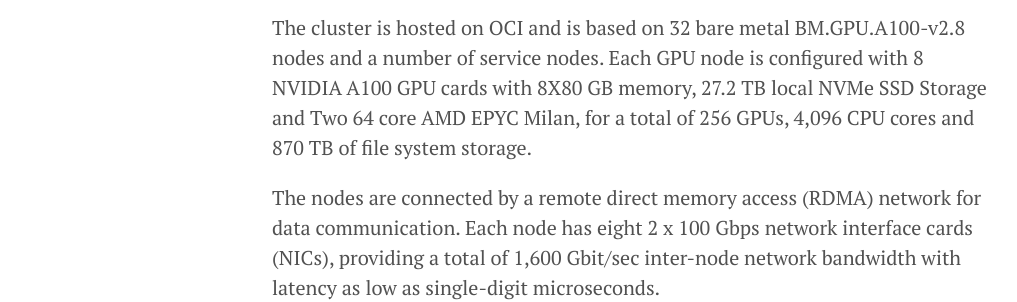
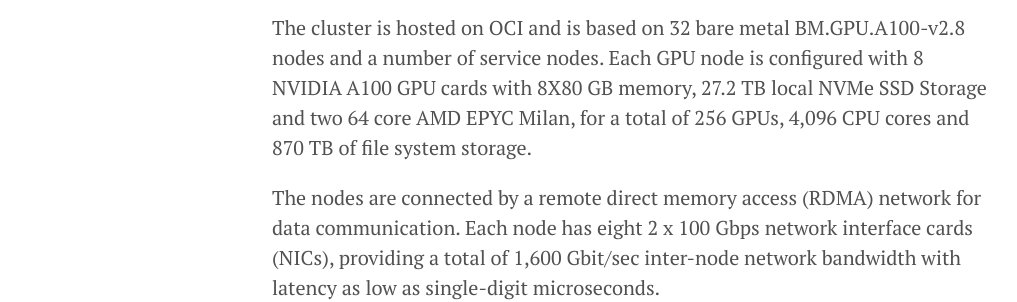
Before and after one commit to centerforaisafety/cluster-docs-old, a Jekyll site: the page built from _posts/2023-05-03-cais-cluster-documentation.md, in a window 1280 px wide and 900 px high, scrolled down 1156 px. Shown: the part 246-548 px from the top of the window, without its empty margins (8-1025 px from the left). Built offline with Jekyll 4.4.1, drawn with Linux system fonts in a browser that asks for light colours.

```diff
--- a/_posts/2023-05-03-cais-cluster-documentation.md
+++ b/_posts/2023-05-03-cais-cluster-documentation.md
@@ -44,7 +44,7 @@ title: Welcome to the Center for AI Safety Cluster
 
 # Cluster Overview
 
-The cluster is hosted on OCI and is based on 32 bare metal BM.GPU.A100-v2.8 nodes and a number of service nodes. Each GPU node is configured with 8 NVIDIA A100 GPU cards with 8X80 GB memory, 27.2 TB local NVMe SSD Storage and Two 64 core AMD EPYC Milan, for a total of 256 GPUs, 4,096 CPU cores and 870 TB of file system storage.
+The cluster is hosted on OCI and is based on 32 bare metal BM.GPU.A100-v2.8 nodes and a number of service nodes. Each GPU node is configured with 8 NVIDIA A100 GPU cards with 8X80 GB memory, 27.2 TB local NVMe SSD Storage and two 64 core AMD EPYC Milan, for a total of 256 GPUs, 4,096 CPU cores and 870 TB of file system storage.
 
 The nodes are connected by a remote direct memory access (RDMA) network for data communication. Each node has eight 2 x 100 Gbps network interface cards (NICs), providing a total of 1,600 Gbit/sec inter-node network bandwidth with latency as low as single-digit microseconds.
 
```
